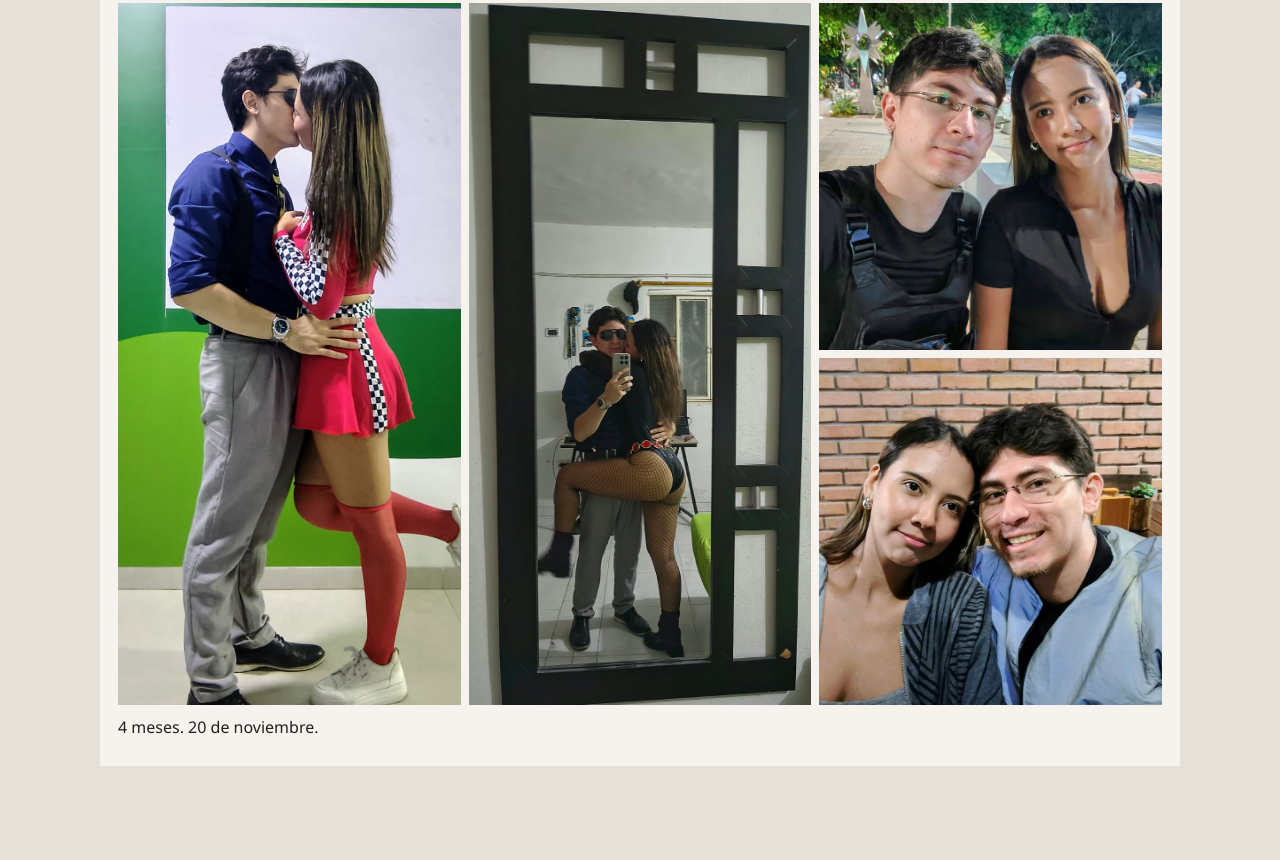
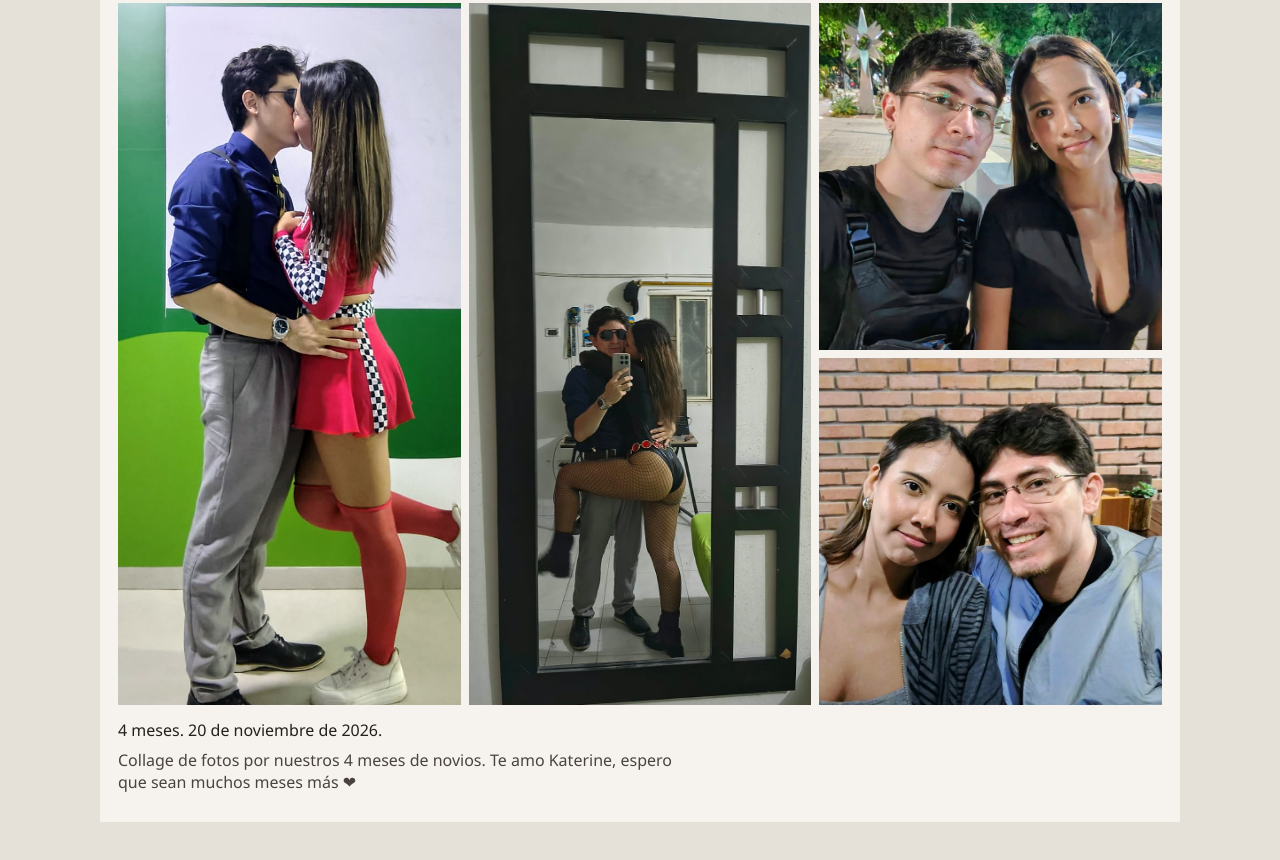
Before and after one commit to jhoncarlosam-dev/kate-month-4, a plain HTML site: page index.html in a window 1280 px wide. Shown: the part 5008-5868 px from the top of the page. Before the commit the page ends 5822 px from the top, so only its background shows below. Drawn offline with Linux system fonts and the light colour scheme.

Commit message:
Agrega el año 2026 y la dedicatoria al cierre del collage.
Co-authored-by: Jhon Carlos Acevedo Mendoza <jhoncarlosam-dev@users.noreply.github.com>

```diff
--- a/index.html
+++ b/index.html
@@ -21,9 +21,17 @@
       gap: 8px;
       container-type: inline-size;
     }
+    .cierre,
+    .dedicatoria {
+      margin: 0;
+      font: 500 16px/1.4 "Segoe UI", system-ui, sans-serif;
+    }
     .cierre {
-      margin: 4px 0 0;
-      font: 500 16px/1.35 "Segoe UI", system-ui, sans-serif;
+      margin-top: 6px;
+    }
+    .dedicatoria {
+      max-width: 36em;
+      color: #4a433d;
     }
     .collage {
       display: grid;
@@ -247,7 +255,8 @@
         <img src="fotos/foto-29.jpg" alt="Bajo el letrero de neón." width="1528" height="859">
       </figure>
     </section>
-    <p class="cierre">4 meses. 20 de noviembre.</p>
+    <p class="cierre">4 meses. 20 de noviembre de 2026.</p>
+    <p class="dedicatoria">Collage de fotos por nuestros 4 meses de novios. Te amo Katerine, espero que sean muchos meses más ❤</p>
   </main>
 </body>
 </html>
```
